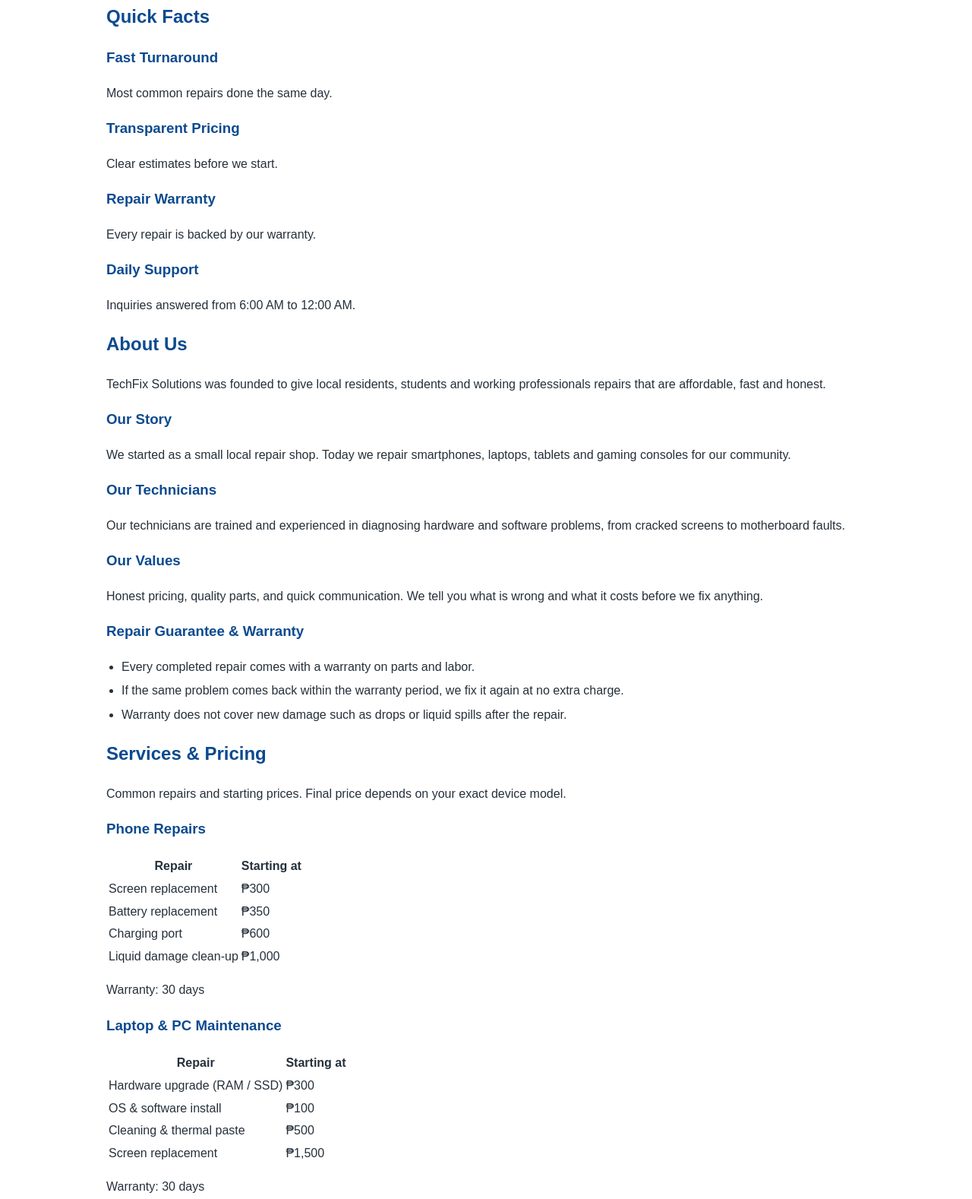
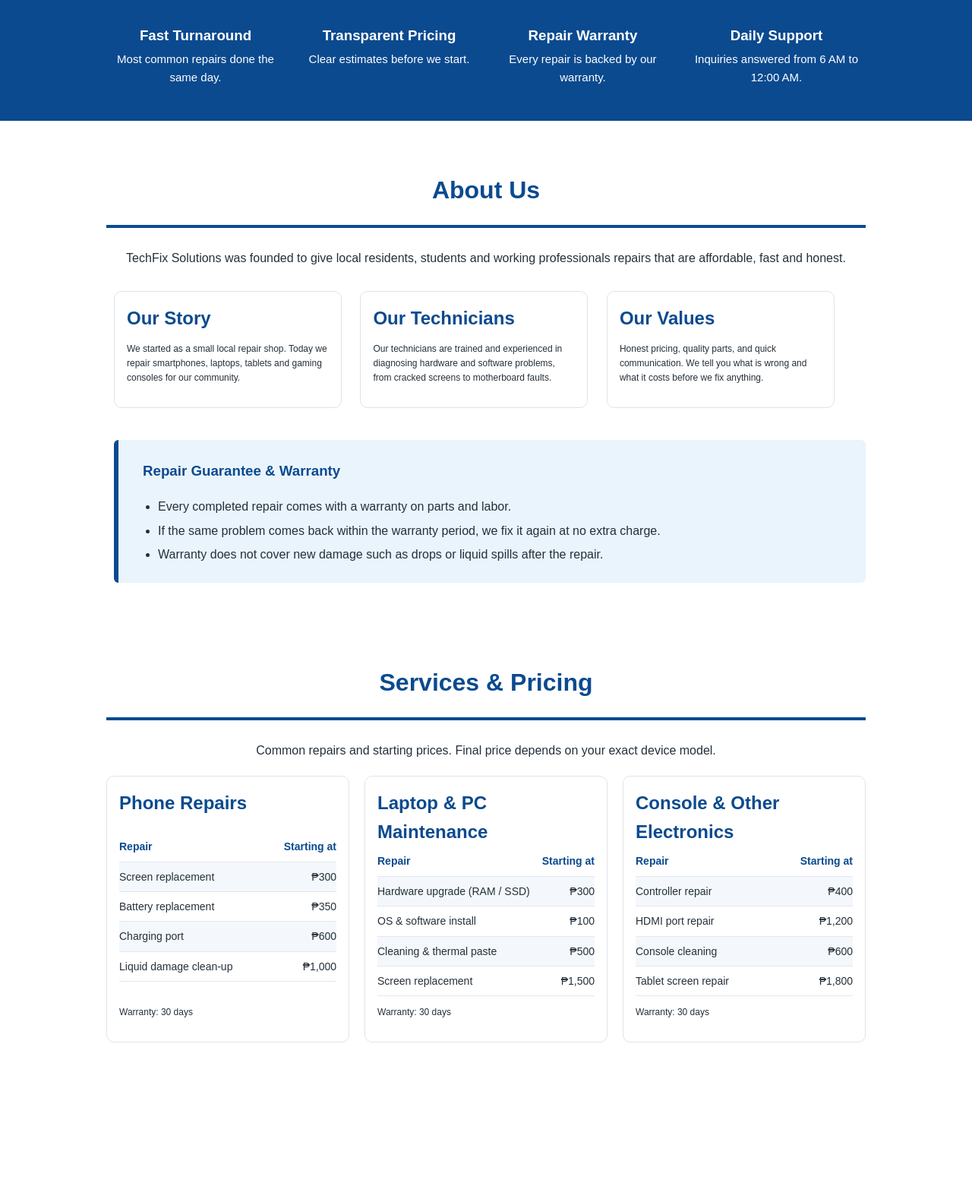
Before and after one commit to YuKry289/benito-website, a plain HTML site: page index.html in a window 1280 px wide. Shown: the part 477-2055 px from the top of the page at 76% size. After the commit the page ends 1889 px from the top, so only its background shows below. Drawn offline with Linux system fonts and the light colour scheme.

Commit message:
designed About and Services

```diff
--- a/css/styles.css
+++ b/css/styles.css
@@ -33,7 +33,6 @@ li {
   margin-bottom: 6px;
 }
 
-
 .container {
   width: 90%;
   max-width: 1000px;
@@ -47,7 +46,6 @@ li {
 .center {
   text-align: center;
 }
-
 
 /* ---------- HEADER AND MENU ---------- */
 
@@ -102,7 +100,7 @@ li {
   padding: 0;
 }
 
-.nav-list>li {
+.nav-list > li {
   display: inline-block;
   margin: 0 0 0 20px;
 }
@@ -175,3 +173,121 @@ li {
   background-color: #0b4a8f;
   color: white;
 }
+
+/* ---------- FACTS ---------- */
+
+.facts {
+  background-color: #0b4a8f;
+  color: white;
+  text-align: center;
+  padding: 30px 0;
+}
+
+.facts-grid {
+  display: flex;
+  justify-content: space-between;
+  align-items: flex-start;
+  gap: 20px;
+}
+
+.facts-grid div {
+  flex: 1;
+  min-width: 0;
+}
+
+.facts h3 {
+  color: white;
+  margin-bottom: 4px;
+}
+
+.facts p {
+  margin-top: 0;
+  font-size: 15px;
+}
+
+/* ---------- ABOUT ---------- */
+.section {
+  padding: 40px;
+}
+.section-title {
+  border-bottom: solid 4px #0b4a8f;
+  text-align: center;
+  padding-bottom: 20px;
+  font-size: 32px;
+}
+.section-intro {
+  text-align: center;
+
+  padding-bottom: 20px;
+  margin: auto;
+}
+
+.card {
+  background-color: white;
+  padding: 16px;
+  border: 1px solid #dde3ea;
+  border-radius: 10px;
+}
+.card h3 {
+  text-align: start;
+  font-size: 24px;
+  margin: 0px;
+}
+.grid-3 .card {
+  display: inline-block;
+  vertical-align: top;
+  width: 30%;
+  min-width: 260px;
+  margin: 1%;
+}
+.card p {
+  font-size: 12px;
+}
+.notice {
+  background-color: #eaf4fc;
+  border-radius: 6px;
+  border-left: solid 6px #0b4a8f;
+  padding: 8px 24px 8px 32px;
+  list-style: none;
+  margin-top: 32px;
+  margin-left: 1%;
+}
+.grid-4 {
+  display: flex;
+  align-items: stretch;
+  justify-content: space-between;
+  gap: 20px;
+}
+.grid-4 .card {
+  display: flex;
+  flex-direction: column;
+  justify-content: space-between;
+  width: 32%;
+  min-width: 260px;
+  margin: 0;
+}
+table {
+  width: 100%;
+  border-collapse: collapse;
+}
+
+th,
+td {
+  text-align: left;
+  font-size: 14px;
+  padding: 8px 0px;
+  border-bottom: 1px solid #e3e8ee;
+}
+
+th {
+  color: #0b4a8f;
+}
+
+th:last-child,
+td:last-child {
+  text-align: right;
+}
+
+tr:nth-child(even) {
+  background-color: #f4f8fc;
+}
--- a/index.html
+++ b/index.html
@@ -1,13 +1,14 @@
-<!DOCTYPE html>
+<!doctype html>
 <html lang="en">
-
   <head>
-    <meta charset="UTF-8">
-    <meta name="viewport" content="width=device-width, initial-scale=1.0">
-    <meta name="description"
-        content="TechFix Solutions - affordable, fast gadget repair for smartphones, laptops, tablets and consoles">
+    <meta charset="UTF-8" />
+    <meta name="viewport" content="width=device-width, initial-scale=1.0" />
+    <meta
+      name="description"
+      content="TechFix Solutions - affordable, fast gadget repair for smartphones, laptops, tablets and consoles"
+    />
     <title>TechFix Solutions Services | Gadget Repair Services</title>
-    <link rel="stylesheet" href="css/styles.css">
+    <link rel="stylesheet" href="css/styles.css" />
   </head>
   <!-- BODY -->
 
@@ -16,7 +17,11 @@
     <header class="site-header">
       <div class="container header-inner">
         <a href="#home" class="brand">
-                <img src="images/348s.jpg" alt="TechFix Solutions" class="brand-logo">
+          <img
+            src="images/348s.jpg"
+            alt="TechFix Solutions"
+            class="brand-logo"
+          />
           <div class="title-alignment">
             <span>TechFix <strong>Solutions</strong></span>
           </div>
@@ -38,8 +43,11 @@
         <div class="hero-text">
           <p class="tag">Open Sunday - Thursday | 6:00 AM - 12:00 AM</p>
           <h1>Broken gadget? We fix it fast.</h1>
-                <p>Affordable, high-quality repairs for smartphones, laptops, tablets and consoles. Get a quote online,
-                    then track your repair without calling or messaging us.</p>
+          <p>
+            Affordable, high-quality repairs for smartphones, laptops, tablets
+            and consoles. Get a quote online, then track your repair without
+            calling or messaging us.
+          </p>
 
           <div class="button-row">
             <a href="#quote" class="btn btn-primary">Get a Reservation</a>
@@ -47,15 +55,13 @@
           </div>
         </div>
         <div class="hero-image">
-                <img src="images/348s.jpg" alt="TechFix Solutions logo badge">
+          <img src="images/348s.jpg" alt="TechFix Solutions logo badge" />
         </div>
       </div>
-
     </section>
     <!-- FACTS -->
     <section class="facts">
       <div class="container facts-grid">
-            <h2>Quick Facts</h2>
         <div>
           <h3>Fast Turnaround</h3>
           <p>Most common repairs done the same day.</p>
@@ -70,7 +76,7 @@
         </div>
         <div>
           <h3>Daily Support</h3>
-                <p>Inquiries answered from 6:00 AM to 12:00 AM.</p>
+          <p>Inquiries answered from 6 AM to 12:00 AM.</p>
         </div>
       </div>
     </section>
@@ -98,9 +104,8 @@
           <div class="card">
             <h3>Our Technicians</h3>
             <p>
-            Our technicians are trained and experienced in diagnosing
-            hardware and software problems, from cracked screens to
-            motherboard faults.
+              Our technicians are trained and experienced in diagnosing hardware
+              and software problems, from cracked screens to motherboard faults.
             </p>
           </div>
 
@@ -117,9 +122,17 @@
         <div class="notice">
           <h3>Repair Guarantee &amp; Warranty</h3>
           <ul>
-          <li>Every completed repair comes with a warranty on parts and labor.</li>
-          <li>If the same problem comes back within the warranty period, we fix it again at no extra charge.</li>
-          <li>Warranty does not cover new damage such as drops or liquid spills after the repair.</li>
+            <li>
+              Every completed repair comes with a warranty on parts and labor.
+            </li>
+            <li>
+              If the same problem comes back within the warranty period, we fix
+              it again at no extra charge.
+            </li>
+            <li>
+              Warranty does not cover new damage such as drops or liquid spills
+              after the repair.
+            </li>
           </ul>
         </div>
       </div>
@@ -129,21 +142,35 @@
       <div class="container">
         <h2 class="section-title">Services &amp; Pricing</h2>
         <p class="section-intro">
-        Common repairs and starting prices. Final price depends on your
-        exact device model.
+          Common repairs and starting prices. Final price depends on your exact
+          device model.
         </p>
 
-      <div class="grid grid-3">
-
+        <div class="grid grid-4">
           <!-- Phone repairs -->
           <div class="card">
             <h3>Phone Repairs</h3>
             <table>
-            <tr><th>Repair</th><th>Starting at</th></tr>
-            <tr><td>Screen replacement</td><td>₱300</td></tr>
-            <tr><td>Battery replacement</td><td>₱350</td></tr>
-            <tr><td>Charging port</td><td>₱600</td></tr>
-            <tr><td>Liquid damage clean-up</td><td>₱1,000</td></tr>
+              <tr>
+                <th>Repair</th>
+                <th>Starting at</th>
+              </tr>
+              <tr>
+                <td>Screen replacement</td>
+                <td>₱300</td>
+              </tr>
+              <tr>
+                <td>Battery replacement</td>
+                <td>₱350</td>
+              </tr>
+              <tr>
+                <td>Charging port</td>
+                <td>₱600</td>
+              </tr>
+              <tr>
+                <td>Liquid damage clean-up</td>
+                <td>₱1,000</td>
+              </tr>
             </table>
             <p class="small">Warranty: 30 days</p>
           </div>
@@ -152,11 +179,26 @@
           <div class="card">
             <h3>Laptop &amp; PC Maintenance</h3>
             <table>
-            <tr><th>Repair</th><th>Starting at</th></tr>
-            <tr><td>Hardware upgrade (RAM / SSD)</td><td>₱300</td></tr>
-            <tr><td>OS &amp; software install</td><td>₱100</td></tr>
-            <tr><td>Cleaning &amp; thermal paste</td><td>₱500</td></tr>
-            <tr><td>Screen replacement</td><td>₱1,500</td></tr>
+              <tr>
+                <th>Repair</th>
+                <th>Starting at</th>
+              </tr>
+              <tr>
+                <td>Hardware upgrade (RAM / SSD)</td>
+                <td>₱300</td>
+              </tr>
+              <tr>
+                <td>OS &amp; software install</td>
+                <td>₱100</td>
+              </tr>
+              <tr>
+                <td>Cleaning &amp; thermal paste</td>
+                <td>₱500</td>
+              </tr>
+              <tr>
+                <td>Screen replacement</td>
+                <td>₱1,500</td>
+              </tr>
             </table>
             <p class="small">Warranty: 30 days</p>
           </div>
@@ -165,20 +207,31 @@
           <div class="card">
             <h3>Console &amp; Other Electronics</h3>
             <table>
-            <tr><th>Repair</th><th>Starting at</th></tr>
-            <tr><td>Controller repair</td><td>₱400</td></tr>
-            <tr><td>HDMI port repair</td><td>₱1,200</td></tr>
-            <tr><td>Console cleaning</td><td>₱600</td></tr>
-            <tr><td>Tablet screen repair</td><td>₱1,800</td></tr>
+              <tr>
+                <th>Repair</th>
+                <th>Starting at</th>
+              </tr>
+              <tr>
+                <td>Controller repair</td>
+                <td>₱400</td>
+              </tr>
+              <tr>
+                <td>HDMI port repair</td>
+                <td>₱1,200</td>
+              </tr>
+              <tr>
+                <td>Console cleaning</td>
+                <td>₱600</td>
+              </tr>
+              <tr>
+                <td>Tablet screen repair</td>
+                <td>₱1,800</td>
+              </tr>
             </table>
             <p class="small">Warranty: 30 days</p>
           </div>
-
         </div>
       </div>
     </section>
-
-
   </body>
-
 </html>
```
Lines whose indentation alone changed are shown as unchanged.
